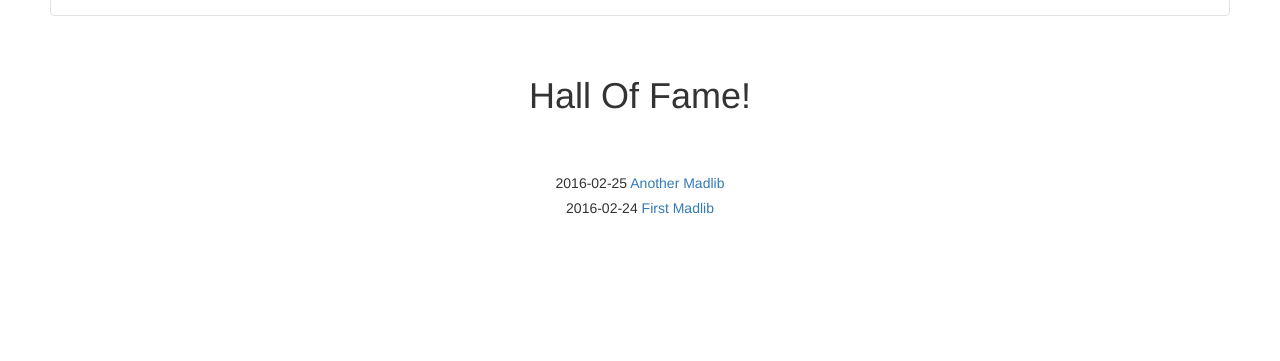
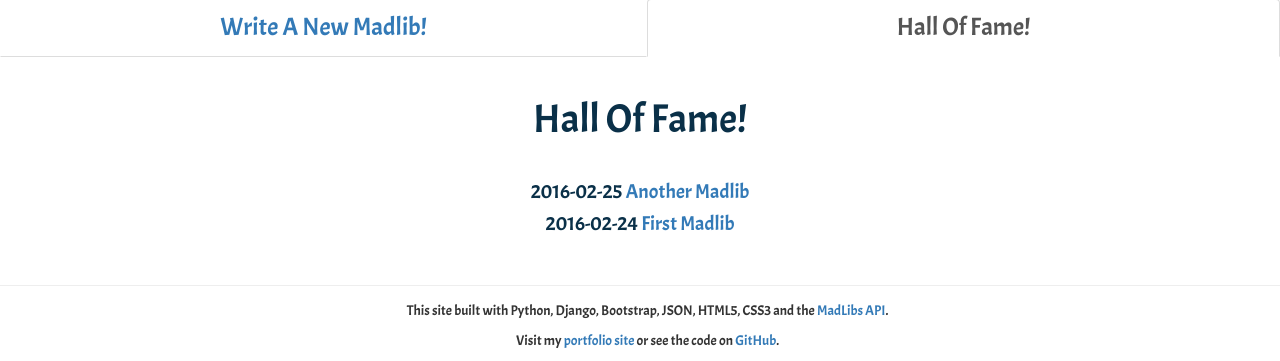
Before and after one commit to ryanfitch/Django_Mini_Projects, a Django app: page /blog/ in a window 1280 px wide. Shown: the part 476-837 px from the top of the page. Before the commit the page ends 690 px from the top, so only its background shows below. Run offline with Django 3.2, Linux system fonts and the light colour scheme; data comes from the database, SQL or seed files in the repository; some libraries are stand-ins or nearby versions.

Commit message:
made some better stylingz across the whole site

```diff
--- a/djangoMadlibz/madlibzSite/blog/admin.py
+++ b/djangoMadlibz/madlibzSite/blog/admin.py
@@ -1,4 +1,4 @@
 from django.contrib import admin
 from blog.models import Post
 
-admin.site.register(Post)
+# admin.site.register(Post)
--- a/djangoMadlibz/madlibzSite/blog/models.py
+++ b/djangoMadlibz/madlibzSite/blog/models.py
@@ -5,6 +5,7 @@ class Post(models.Model):
     title = models.CharField(max_length=140)
     body = models.TextField()
     # name = models.CharField(max_length=140)
+    # comment = models.CharField(max_length=140)
     date = models.DateTimeField()
 
     def __str__(self):
--- a/djangoMadlibz/madlibzSite/blog/templates/blog/blog.html
+++ b/djangoMadlibz/madlibzSite/blog/templates/blog/blog.html
@@ -1,9 +1,64 @@
-{% extends "madlibsApp/answers.html" %}
+<!DOCTYPE html>
+<html lang="en">
+<head>
+    <title>Madlibz API</title>
+    <link href='https://fonts.googleapis.com/css?family=Acme' rel='stylesheet' type='text/css'>
+    <link rel="stylesheet" href="https://cdnjs.cloudflare.com/ajax/libs/bootswatch/3.3.6/journal/bootstrap.min.css"/>
+    <style>
+        body {
+            font-family: 'Acme', sans-serif;
+            margin-top: 5px;
+        }
+        footer {
+            margin-top: 50px;
+            padding-top: 15px;
+            border-top: 1px solid #EEE;
+        }
+        .output {
+            line-height: 50px;
+        }
+        .form {
+            max-width: 550px;
+            padding: 15px;
+            margin: 0 auto;
+        }
 
-{% block content %}
-    <h1 class="text-center">Hall Of Fame!</h1>
-    <br><br>
-    {% for post in object_list %}
-        <h5 class="text-center">{{ post.date|date:"Y-m-d" }}<a href="/blog/{{post.id}}"> {{post.title}}</a> </h5>
-    {% endfor %}
-{% endblock %}
+    </style>
+</head>
+<body>
+
+    <div class="text-center">
+        <img src="http://4.bp.blogspot.com/-7lkrxgMK4ys/Ul8DL_lzYnI/AAAAAAAAAFs/D4CaYNdNmbc/s1600/MadLibs-Logo.png" alt="Madlibs Logo" width="600" />
+    </div>
+    <br>
+    <div class="text-center" style="background-color:#fff; font-size: 25px">
+        <ul class="nav nav-tabs nav-justified">
+            <li role="presentation"><a href='http://127.0.0.1:8000/madlibsapp/'>Write A New Madlib!</a></li>
+            <li role="presentation" class="active"><a href='/blog/'>Hall Of Fame!</a></li>
+        </ul>
+    </div>
+
+    <div>
+        <div class="text-center">
+            <br>
+
+    {% block content %}
+        <h1 class="text-center" style="font-family: 'acme'; font-size: 40px; color: #0a3048;">Hall Of Fame!</h1>
+        <br>
+        {% for post in object_list %}
+            <h5 class="text-center" style="font-family: 'acme'; font-size: 20px; color: #0a3048;">{{ post.date|date:"Y-m-d" }}<a href="/blog/{{post.id}}"> {{post.title}}</a> </h5>
+        {% endfor %}
+    {% endblock %}
+
+        <footer>
+            <div class="container-fluid text-center" style='margin-left:15px'>
+                <p>This site built with Python, Django, Bootstrap, JSON, HTML5, CSS3 and the <a href="http://madlibz.herokuapp.com/api">MadLibs API</a>.</p>
+                <p>Visit my <a href="http://www.ryan-fitch.com">portfolio site</a> or see the code on <a href="https://github.com/ryanfitch/Django_Mini_Projects/tree/master/djangoMadlibz/madlibzSite">GitHub</a>.</p>
+            </div>
+        </footer>
+
+    <script type="text/javascript" src="//cdnjs.cloudflare.com/ajax/libs/jquery/2.1.4/jquery.min.js"></script>
+    <script src="https://maxcdn.bootstrapcdn.com/bootstrap/3.3.6/js/bootstrap.min.js"></script>
+
+</body>
+</html>
--- a/djangoMadlibz/madlibzSite/madlibsApp/templates/madlibsApp/answers.html
+++ b/djangoMadlibz/madlibzSite/madlibsApp/templates/madlibsApp/answers.html
@@ -2,10 +2,12 @@
 <html lang="en">
 <head>
     <title>Madlibz API</title>
+    <link href='https://fonts.googleapis.com/css?family=Acme' rel='stylesheet' type='text/css'>
     <link rel="stylesheet" href="https://cdnjs.cloudflare.com/ajax/libs/bootswatch/3.3.6/journal/bootstrap.min.css"/>
     <style>
         body {
-            margin: 50px
+            font-family: 'Acme', sans-serif;
+            margin-top: 5px;
         }
         footer {
             margin-top: 50px;
@@ -24,15 +26,16 @@
     </style>
 </head>
 <body>
+
     <div class="text-center">
-        <img src="http://1.bp.blogspot.com/-1X-kgAXK_bs/USOWWN-xu1I/AAAAAAAAAXM/4c9kLfJSrV4/s1600/madlibslogo.png" />
+        <img src="http://4.bp.blogspot.com/-7lkrxgMK4ys/Ul8DL_lzYnI/AAAAAAAAAFs/D4CaYNdNmbc/s1600/MadLibs-Logo.png" alt="Madlibs Logo" width="600" />
     </div>
     <br>
-
-    <div class="well bs-sidebar text-center" id="sidebar" style="background-color:#fff">
-        <ul class="nav nav-pills nav-stacked">
-            <li><a href='http://127.0.0.1:8000/madlibsapp/'>Write A Madlib</a></li>
-            <li><a href='/blog/'>Hall Of Fame!</a></li>
+    <div class="text-center" style="background-color:#fff; font-size: 25px">
+        <ul class="nav nav-tabs nav-justified">
+            <li role="presentation" class="active"><a href='/blog/'>Your Madlib!</a></li>
+            <li role="presentation"><a href='http://127.0.0.1:8000/madlibsapp/'>Write A New Madlib!</a></li>
+            <li role="presentation"><a href='/blog/'>Hall Of Fame!</a></li>
         </ul>
     </div>
 
@@ -40,22 +43,36 @@
 
     {% block content %}
 
-    <h1 class="text-center">{{ data.title }}</h1>
+    <h1 class="text-center" style="font-family: 'acme'; font-size: 40px; color: #0a3048;">"{{ data.title }}"</h1>
     <br>
-    <p class="text-center">
-        <br>
+        <p class="text-center" style="margin-left: 150px; margin-right: 150px; font-size: 20px; color: #0a3048">
 
-        {% for a in pleaseWork %}
+            {% for a in pleaseWork %}
 
-            {{ a.0 }} {{ a.1 }}
+                {{ a.0 }} {{ a.1 }}
 
-        {% endfor %}
+            {% endfor %}
 
-    </p>
+        </p>
+            {% endblock %}
 
+                <br><br>
+                <div class="container text-center">
+                    <p style="font-family: 'acme'; font-size: 28px; color: #0a3048;">Would you like to add your Madlib into the Hall Of Fame??</p>
+                    <form class="form" id="login_form" method="POST" action="">{% csrf_token %}
+                        <input type="text" name="user" class="form-control" placeholder="Name" value="" required autofocus>
+                        <input type="text" name="user" class="form-control" placeholder="Heckle Comment" value="" required autofocus>
+                        <br>
+                        <button class="btn btn-lg btn-primary btn-block" type="submit">Yes,  Add My Madlib To Hall of Fame!</button>
+                    </form>
+                </div>
 
-    {% endblock %}
-
+        <footer>
+            <div class="container-fluid text-center" style='margin-left:15px'>
+                <p>This site built with Python, Django, Bootstrap, JSON, HTML5, CSS3 and the <a href="http://madlibz.herokuapp.com/api">MadLibs API</a>.</p>
+                <p>Visit my <a href="http://www.ryan-fitch.com">portfolio site</a> or see the code on <a href="https://github.com/ryanfitch/Django_Mini_Projects/tree/master/djangoMadlibz/madlibzSite">GitHub</a>.</p>
+            </div>
+        </footer>
 
     <script type="text/javascript" src="//cdnjs.cloudflare.com/ajax/libs/jquery/2.1.4/jquery.min.js"></script>
     <script src="https://maxcdn.bootstrapcdn.com/bootstrap/3.3.6/js/bootstrap.min.js"></script>
--- a/djangoMadlibz/madlibzSite/madlibsApp/urls.py
+++ b/djangoMadlibz/madlibzSite/madlibsApp/urls.py
@@ -2,8 +2,8 @@ from django.conf.urls import url
 from . import views
 
 urlpatterns = [
-    url(r'^answers', views.answers, name='answers'),
     # url(r'^profile/$', views.profile, name='profile'),
     url(r'^$', views.profile, name='index'),
+    url(r'^answers', views.answers, name='answers'),
 
 ]
--- a/djangoMadlibz/madlibzSite/madlibzSite/settings.py
+++ b/djangoMadlibz/madlibzSite/madlibzSite/settings.py
@@ -31,7 +31,6 @@ ALLOWED_HOSTS = []
 # Application definition
 
 INSTALLED_APPS = [
-    'multiforloop',
     'madlibsApp',
     'blog',
     'django.contrib.admin',
--- a/djangoMadlibz/madlibzSite/madlibzSite/urls.py
+++ b/djangoMadlibz/madlibzSite/madlibzSite/urls.py
@@ -17,6 +17,7 @@ from django.conf.urls import url, include
 from django.contrib import admin
 
 urlpatterns = [
+    url(r'^', include('madlibsApp.urls')),
     url(r'^admin/', admin.site.urls),
     url(r'^madlibsapp/', include('madlibsApp.urls')),
     url(r'^blog/', include('blog.urls')),
```
Also changed, not shown: djangoMadlibz/madlibzSite/madlibsApp/templates/madlibsApp/home.html (+19 -21 lines), djangoMadlibz/madlibzSite/madlibsApp/views.py (+7 -11 lines).
